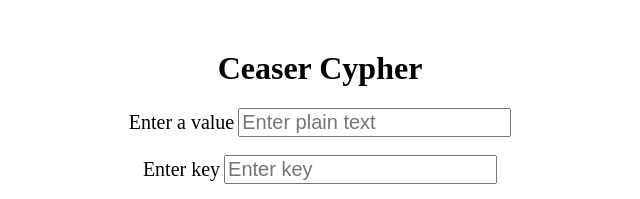
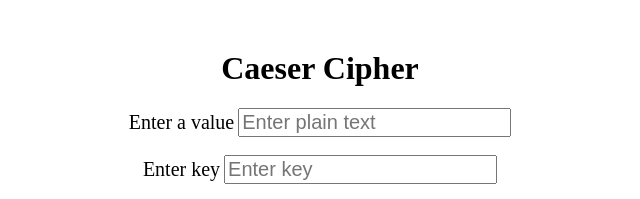
Before and after one commit to developerdeo/ceaser, a plain HTML site: page index.html in a window 1280 px wide. Shown: the top 199 px of the page, 320-960 px from the left. Drawn offline with Linux system fonts and the light colour scheme.

Commit message:
Update index.html

```diff
--- a/index.html
+++ b/index.html
@@ -884,7 +884,7 @@ document.getElementById('result1').innerHTML= final;
 </head>
 <body style="text-align: center;  padding-left: 0px; padding-right: 0px; margin:50px;">
 <div>
-  <h1 >Ceaser Cypher</h1>
+  <h1 >Caeser Cipher</h1>
 <label style="font-size: 20px;">Enter a value</label>
 <input type="text" onkeyup="printer()" id="pl" placeholder="Enter plain text" style="font-size: 20px;">
 <br>
```
